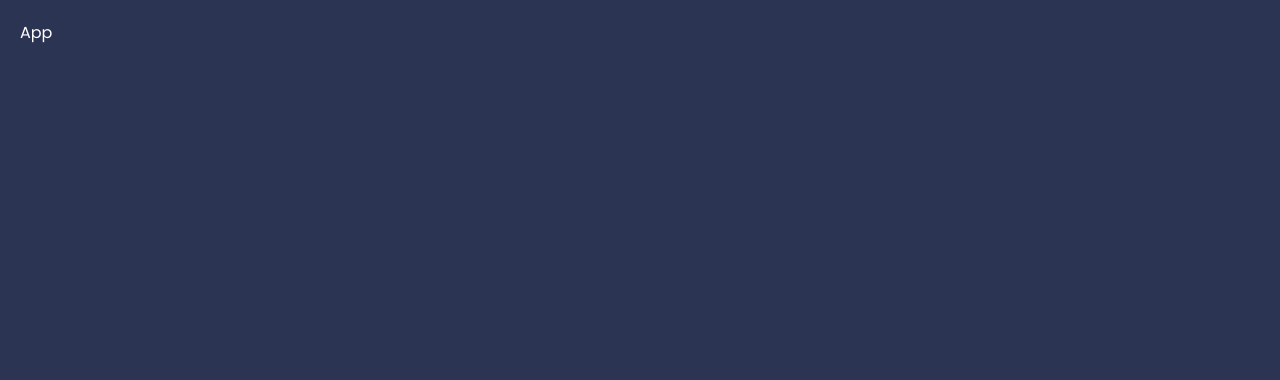
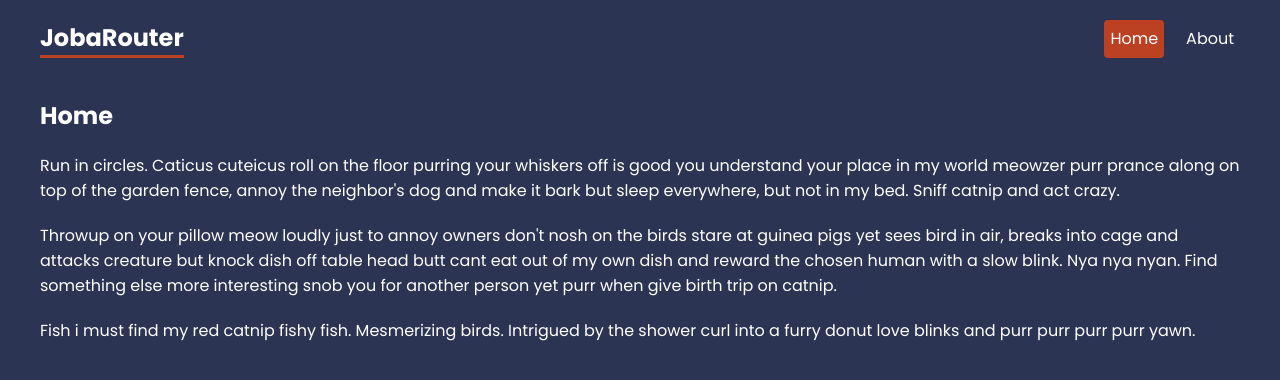
Before and after one commit to xDamneDx/ninja-react-jobarouter, a React (Vite) app: page / in a window 1280 px wide. Shown: the top 380 px of the page. Built offline with nearby package versions, Linux system fonts and the light colour scheme.

Commit message:
add router & basic routes

```diff
--- a/package.json
+++ b/package.json
@@ -10,7 +10,8 @@
   },
   "dependencies": {
     "react": "^18.2.0",
-    "react-dom": "^18.2.0"
+    "react-dom": "^18.2.0",
+    "react-router-dom": "^6.10.0"
   },
   "devDependencies": {
     "@types/react": "^18.0.28",
--- a/src/App.jsx
+++ b/src/App.jsx
@@ -1,3 +1,25 @@
+import { BrowserRouter, Routes, Route, NavLink } from "react-router-dom";
+
+// Pages:
+import Home from "./pages/Home";
+import About from "./pages/About";
+
 export default function App() {
-  return <div>App</div>;
+  return (
+    <BrowserRouter>
+      <header>
+        <nav>
+          <h1>JobaRouter</h1>
+          <NavLink to="/">Home</NavLink>
+          <NavLink to="about">About</NavLink>
+        </nav>
+      </header>
+      <main>
+        <Routes>
+          <Route index element={<Home />} />
+          <Route path="about" element={<About />} />
+        </Routes>
+      </main>
+    </BrowserRouter>
+  );
 }
--- a/src/index.css
+++ b/src/index.css
@@ -31,8 +31,34 @@ button {
 }
 
 /* navbar */
+header nav {
+  display: flex;
+  gap: 16px;
+  justify-content: end;
+  max-width: 1200px;
+  margin: 0 auto;
+}
+
+header nav h1 {
+  margin-right: auto;
+  border-bottom: 3px solid var(--primary);
+}
+
+header nav a {
+  text-decoration: none;
+  padding: 6px;
+  border-radius: 4px;
+}
+
+header nav a.active {
+  background: var(--primary);
+}
 
 /* page content */
+main {
+  max-width: 1200px;
+  margin: 40px auto;
+}
 
 /* help layout */
 
--- /dev/null
+++ b/src/pages/About.jsx
@@ -0,0 +1,27 @@
+export default function About() {
+  return (
+    <div className="about">
+      <h2>About Us</h2>
+      <p>
+        Throwup on your pillow meow loudly just to annoy owners don't nosh on
+        the birds stare at guinea pigs yet sees bird in air, breaks into cage
+        and attacks creature but knock dish off table head butt cant eat out of
+        my own dish and reward the chosen human with a slow blink. Nya nya nyan.
+        Find something else more interesting snob you for another person yet
+        purr when give birth trip on catnip.
+      </p>
+      <p>
+        Fish i must find my red catnip fishy fish. Mesmerizing birds. Intrigued
+        by the shower curl into a furry donut love blinks and purr purr purr
+        purr yawn.
+      </p>
+      <p>
+        Run in circles. Caticus cuteicus roll on the floor purring your whiskers
+        off is good you understand your place in my world meowzer purr prance
+        along on top of the garden fence, annoy the neighbor's dog and make it
+        bark but sleep everywhere, but not in my bed. Sniff catnip and act
+        crazy.
+      </p>
+    </div>
+  );
+}
--- /dev/null
+++ b/src/pages/Home.jsx
@@ -0,0 +1,27 @@
+export default function Home() {
+  return (
+    <div className="home">
+      <h2>Home</h2>
+      <p>
+        Run in circles. Caticus cuteicus roll on the floor purring your whiskers
+        off is good you understand your place in my world meowzer purr prance
+        along on top of the garden fence, annoy the neighbor's dog and make it
+        bark but sleep everywhere, but not in my bed. Sniff catnip and act
+        crazy.
+      </p>
+      <p>
+        Throwup on your pillow meow loudly just to annoy owners don't nosh on
+        the birds stare at guinea pigs yet sees bird in air, breaks into cage
+        and attacks creature but knock dish off table head butt cant eat out of
+        my own dish and reward the chosen human with a slow blink. Nya nya nyan.
+        Find something else more interesting snob you for another person yet
+        purr when give birth trip on catnip.
+      </p>
+      <p>
+        Fish i must find my red catnip fishy fish. Mesmerizing birds. Intrigued
+        by the shower curl into a furry donut love blinks and purr purr purr
+        purr yawn.
+      </p>
+    </div>
+  );
+}
```
Also changed, not shown: 1 other file (tests, documents, lock files or other folders).
